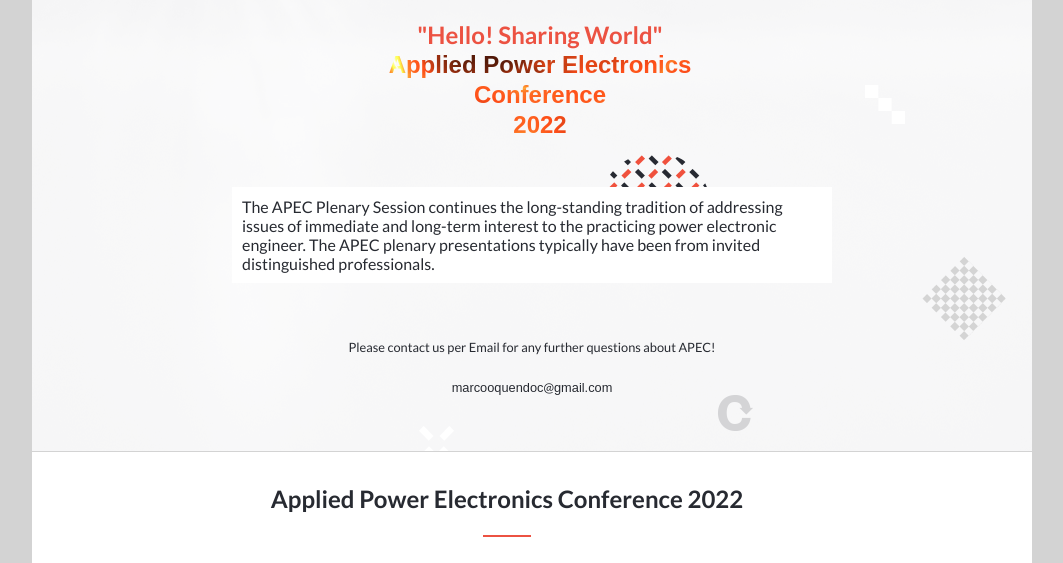
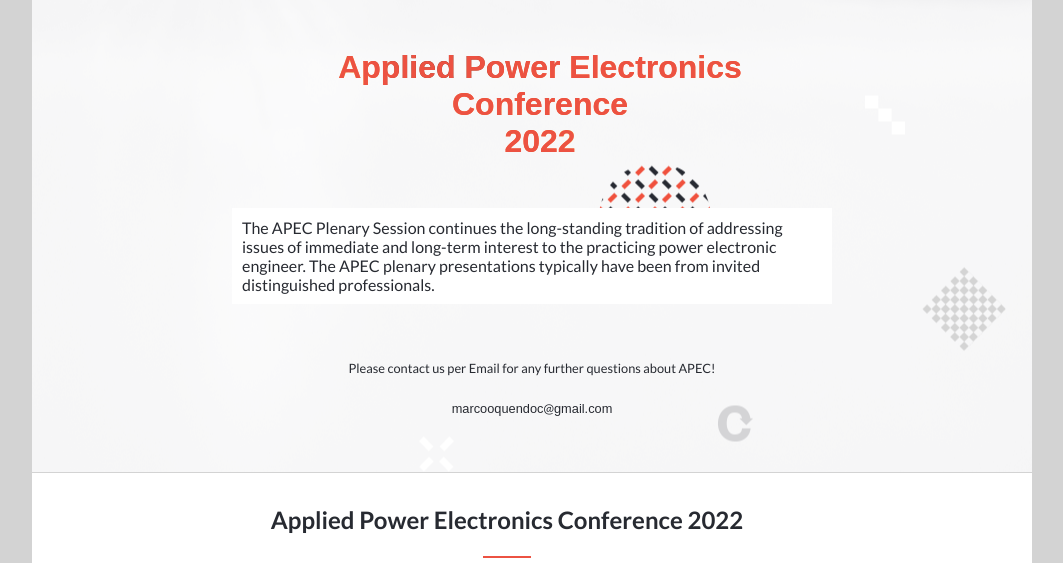
Before and after one commit to MarcoOquendoC/CapstoneAPEC, a website: page about.html in a window 1280 px wide. Shown: the part 76-639 px from the top of the page, without its empty margins (108-1171 px from the left). Drawn offline with Linux system fonts and the light colour scheme; a web font is replaced by a local one.

Commit message:
Update styles about.css

```diff
--- a/about.html
+++ b/about.html
@@ -44,7 +44,7 @@
     <main id="about-main">
       <section id="home">
         <h1 id="title-about">
-          "Hello! Sharing World"<br>
+          <span id="hello-sharing">"Hello! Sharing World"</span><br>
           <span id="hello-about">
             Applied Power Electronics<br>Conference<br>2022
           </span>
--- a/styles/about.css
+++ b/styles/about.css
@@ -128,6 +128,7 @@
   gap: 1px;
 }
 
+#hello-sharing,
 #title-about {
   padding-top: 2rem;
   padding-left: 1rem;
@@ -415,4 +416,13 @@
     background-color: var(--color2);
     padding: 0.5rem 1rem 0.5rem 1rem;
   }
+
+  #hello-sharing {
+    display: none;
+  }
+
+  #hello-about {
+    font-size: 2rem;
+    color: var(--color2);
+  }
 }
```
